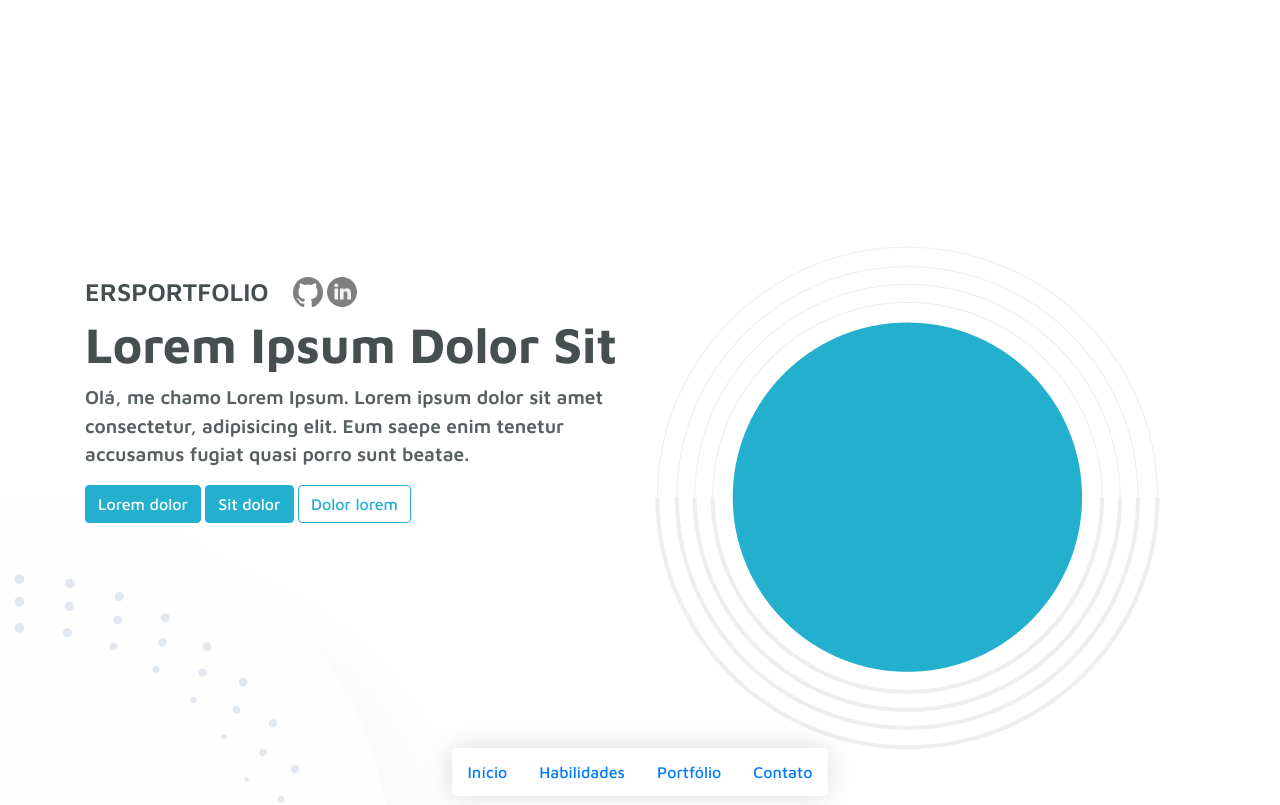
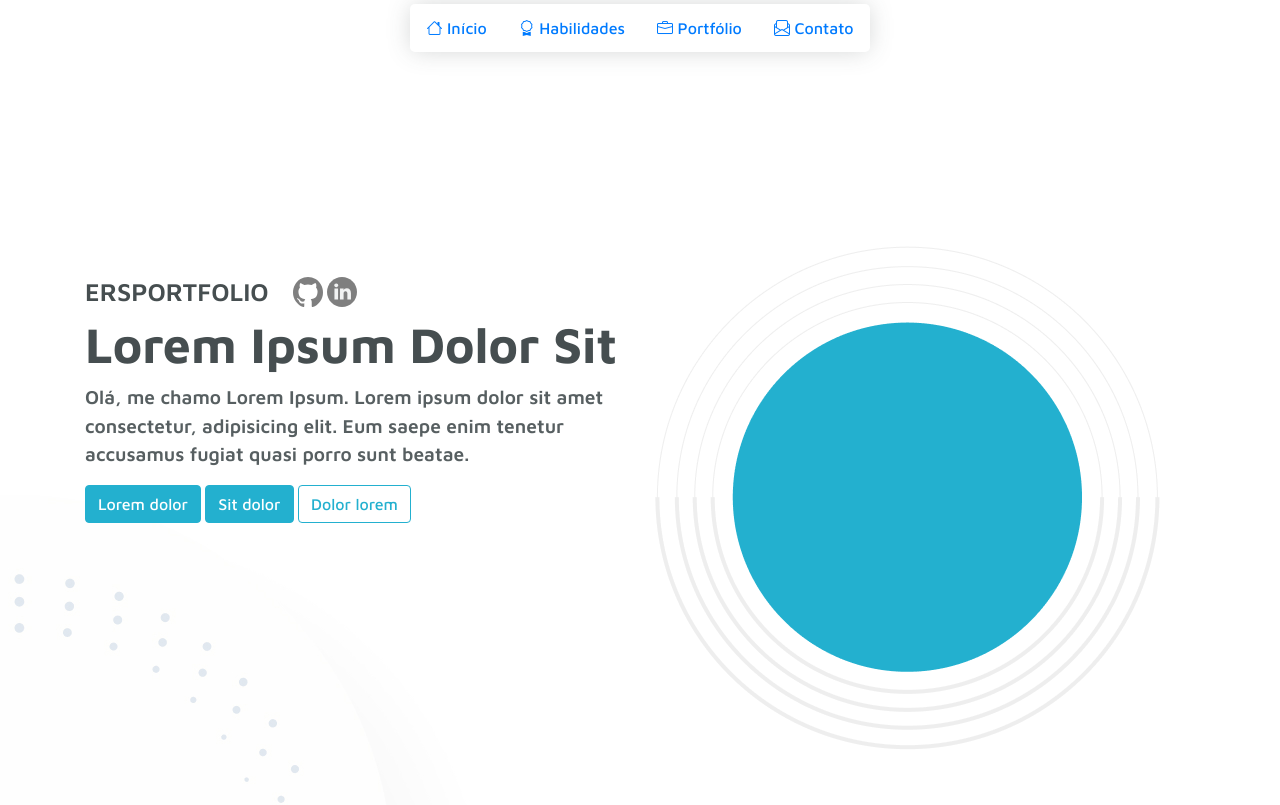
Before and after one commit to ernandesrs/pproj_front_ersportfolio, a website: page index.html in a window 1280 px wide. Shown: the top 805 px of the page. Drawn offline with nearby package versions, Linux system fonts and the light colour scheme.

Commit message:
A floating menu

```diff
--- a/index.html
+++ b/index.html
@@ -7,6 +7,7 @@
     <meta name="viewport" content="width=device-width, initial-scale=1.0">
     <title>ERSPORTFOLIO - Lorem ipsum dolor sit amet consectetur</title>
 
+    <link rel="stylesheet" href="./node_modules/bootstrap-icons/font/bootstrap-icons.css">
     <link rel="stylesheet" href="./assets/css/styles.css">
 </head>
 
@@ -165,16 +166,28 @@
         <div class="container">
             <div class="floating-nav-inner">
                 <a href="#top">
-                    Início
+                    <i class="icon bi bi-house"></i>
+                    <span class="text">
+                        Início
+                    </span>
                 </a>
                 <a href="#skills">
-                    habilidades
+                    <i class="icon bi bi-award"></i>
+                    <span class="text">
+                        habilidades
+                    </span>
                 </a>
                 <a href="#works">
-                    portfólio
+                    <i class="icon bi bi-briefcase"></i>
+                    <span class="text">
+                        portfólio
+                    </span>
                 </a>
                 <a href="#findme">
-                    contato
+                    <i class="icon bi bi-envelope-paper"></i>
+                    <span class="text">
+                        contato
+                    </span>
                 </a>
             </div>
         </div>
--- a/src/scss/_custom.scss
+++ b/src/scss/_custom.scss
@@ -9,7 +9,7 @@ body {
 .floating-nav {
     width: 100%;
     position: fixed;
-    bottom: $spacer / 4;
+    top: $spacer / 4;
     left: 0;
     z-index: 999;
 
```
Also changed, not shown: assets/css/styles.css.
